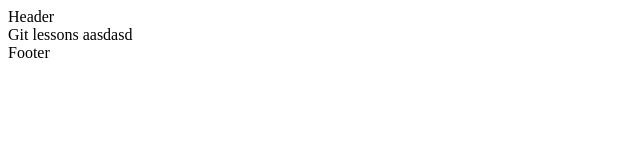
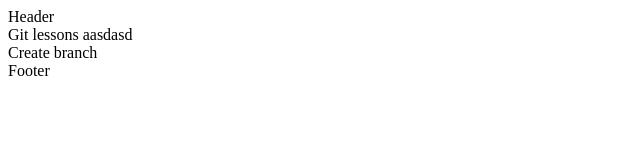
Before and after one commit to santer545/myRoadMap, a plain HTML site: page materialize/index.html in a window 1280 px wide. Shown: the full height of the page, 0-640 px from the left. Drawn offline with Linux system fonts and the light colour scheme.

Commit message:
commit into new branch

```diff
--- a/materialize/index.html
+++ b/materialize/index.html
@@ -10,6 +10,7 @@
         <section>Git lessons
                 aasdasd
         </section>
+        <section>Create branch</section>
         <footer id="footer">Footer</footer>
     </main>
 </body>
```
